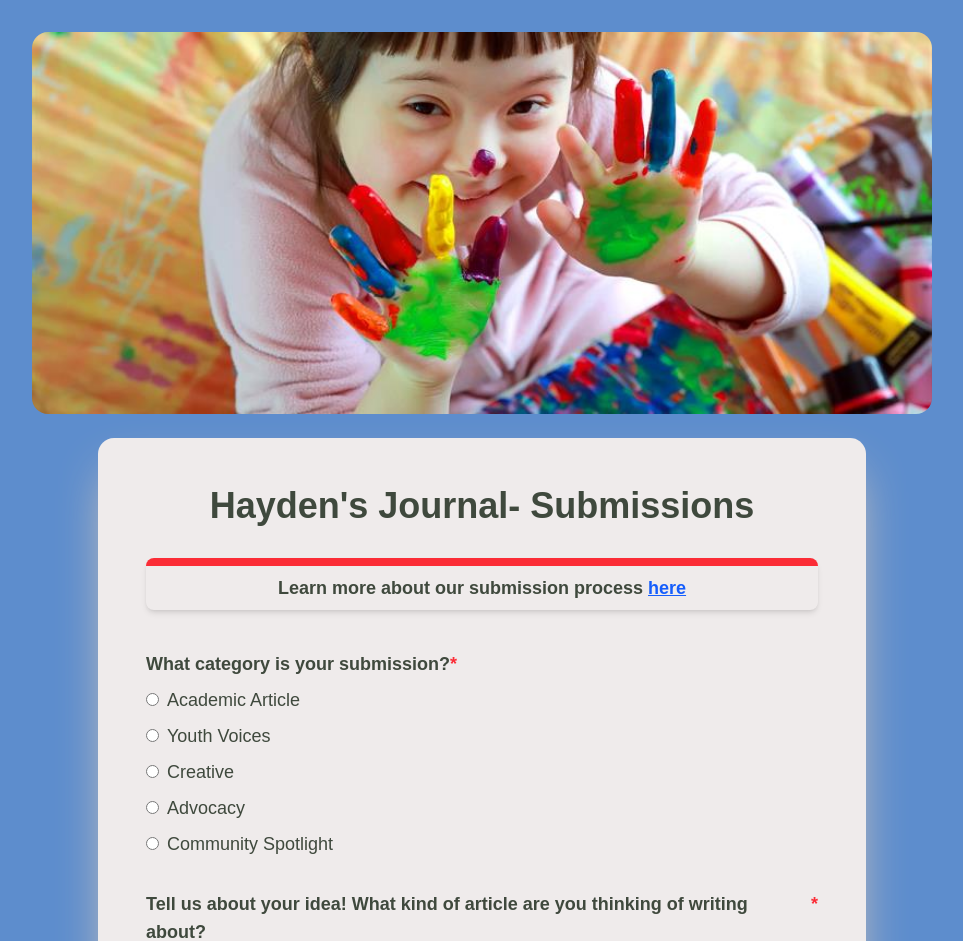
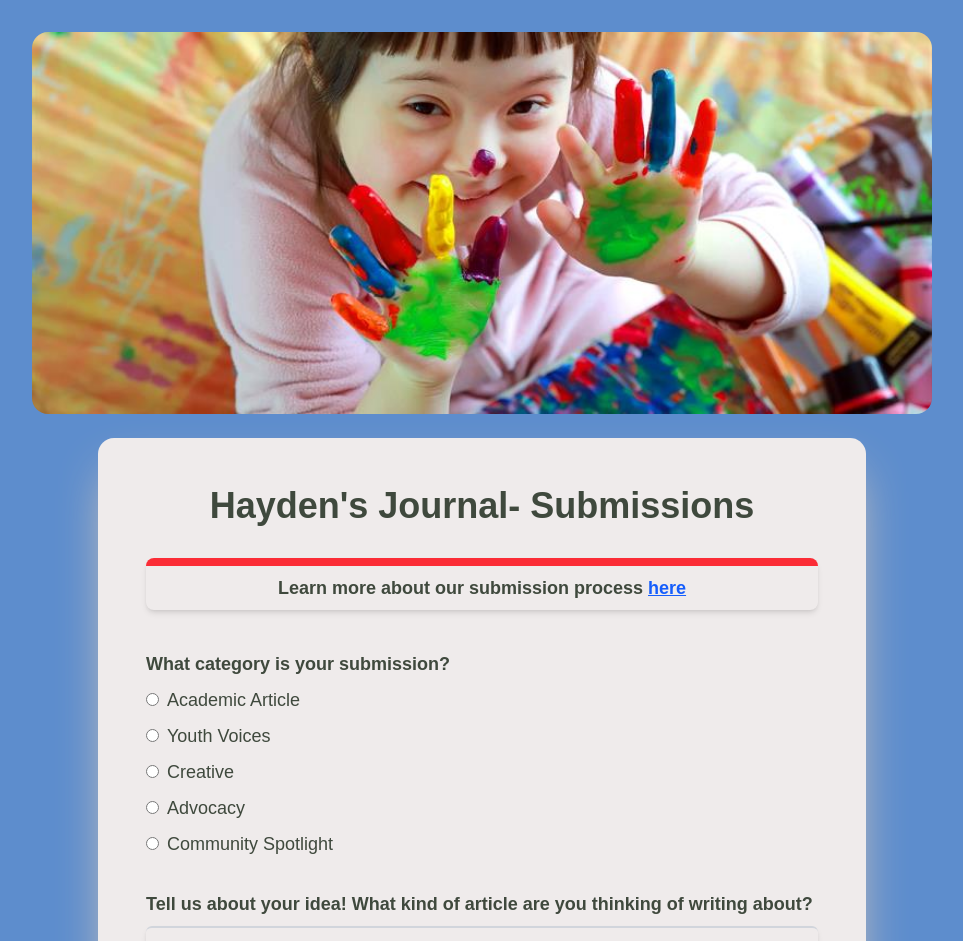
Before and after one commit to Haydens-Hub/auto-publish, a Next.js app: page /form-submission/step3 in a window 1280 px wide. Shown: the top 941 px of the page, without its empty margins (158-1121 px from the left). Built offline with nearby package versions, Linux system fonts and the light colour scheme.

Commit message:
added optional required prop for red *; formatted

```diff
--- a/src/components/FormInput.tsx
+++ b/src/components/FormInput.tsx
@@ -1,44 +1,52 @@
-import { useFormData } from '@/context/FormContext'
-import React from 'react'
+import { useFormData } from "@/context/FormContext";
+import React from "react";
 
 type FormInputProps = {
-    type: "text" | "email" | "file" | "radio",
-    formDataAttr: string,
-    title: string,
-    placeholder?: string,
+  type: "text" | "email" | "file" | "radio";
+  formDataAttr: string;
+  title: string;
+  placeholder?: string;
   options?: { value: string; label: string }[];
-}
+  required?: boolean;
+};
 
-const FormInput = ({ type, formDataAttr, title, placeholder, options } : FormInputProps) => {
-
+const FormInput = ({
+  type,
+  formDataAttr,
+  title,
+  placeholder,
+  options,
+  required,
+}: FormInputProps) => {
   const { data, updateField } = useFormData();
 
-  if(type == 'text' || type == 'email'){
+  if (type == "text" || type == "email") {
     return (
-        <div className='flex flex-col gap-2 my-6 w-full'>
+      <div className="flex flex-col gap-2 my-6 w-full">
         <label className="flex flex-row text-lg font-semibold">
-                {title}<p className="text-red-500">*</p>
+          {title}
+          {required && <p className="text-red-500">*</p>}
         </label>
         <input
           type={type}
           placeholder={placeholder}
           value={data[formDataAttr as keyof typeof data] as string}
-            onChange={(e) => updateField(formDataAttr as keyof typeof data, e.target.value)}
+          onChange={(e) =>
+            updateField(formDataAttr as keyof typeof data, e.target.value)
+          }
           className="rounded-md border-t-2 border-gray-300 shadow-md focus:border-indigo-500 focus:ring-indigo-500 w-full px-3 py-2"
         />
       </div>
-    )
-  }
-
-  else if(type == 'file'){
-    return(
+    );
+  } else if (type == "file") {
+    return (
       <div className="flex flex-col gap-2 mt-8">
-        <label className="flex flex-row font-semibold">
-          {title}
-        </label>
+        <label className="flex flex-row font-semibold">{title}</label>
         <input
           type="file"
-          onChange={(e) => updateField(formDataAttr as keyof typeof data, e.target.value)}
+          onChange={(e) =>
+            updateField(formDataAttr as keyof typeof data, e.target.value)
+          }
           className="block w-full text-sm cursor-pointer text-gray-600
                                 file:mr-4 file:py-2 file:px-4
                                 file:rounded-lg file:border-0
@@ -49,13 +57,14 @@ const FormInput = ({ type, formDataAttr, title, placeholder, options } : FormInp
                                 focus:outline-none focus:ring-2 focus:ring-[#5D8DCD] focus:[#5D8DCD]"
         />
       </div>
-    )
-  }
-
-  else if (type === 'radio' && options) {
+    );
+  } else if (type === "radio" && options) {
     return (
       <div className="flex flex-col gap-2 mt-8">
-        <label className="flex flex-row font-semibold">{title}<p className="text-red-500">*</p></label>
+        <label className="flex flex-row font-semibold">
+          {title}
+          {required && <p className="text-red-500">*</p>}
+        </label>
 
         {options.map((opt) => (
           <label key={opt.value} className="flex items-center gap-2">
@@ -72,14 +81,10 @@ const FormInput = ({ type, formDataAttr, title, placeholder, options } : FormInp
           </label>
         ))}
       </div>
-    )
+    );
   }
 
-  return (
-    <div>
+  return <div></div>;
+};
 
-    </div>
-  )
-}
-
-export default FormInput
+export default FormInput;
```
Lines whose indentation alone changed are shown as unchanged.
